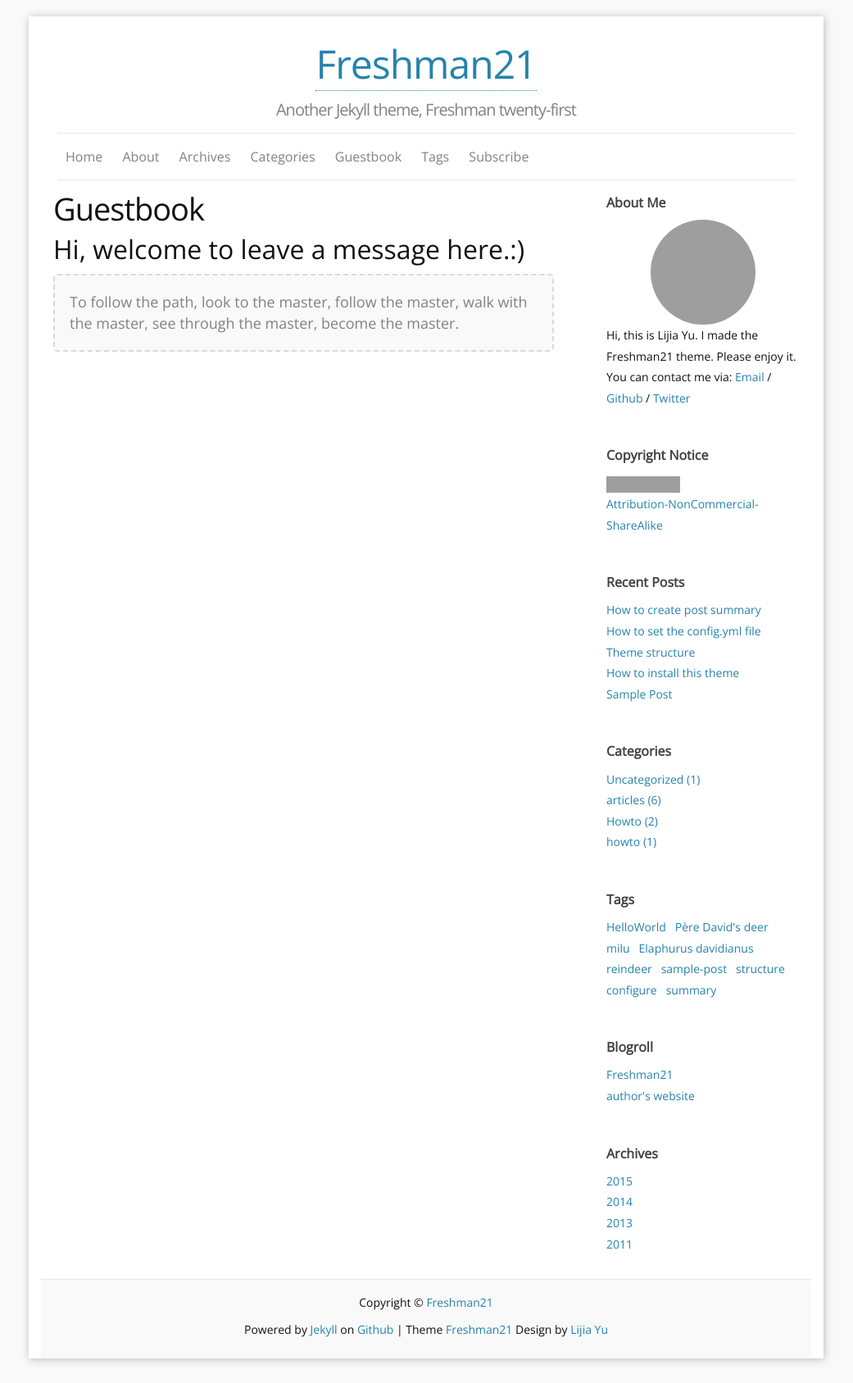
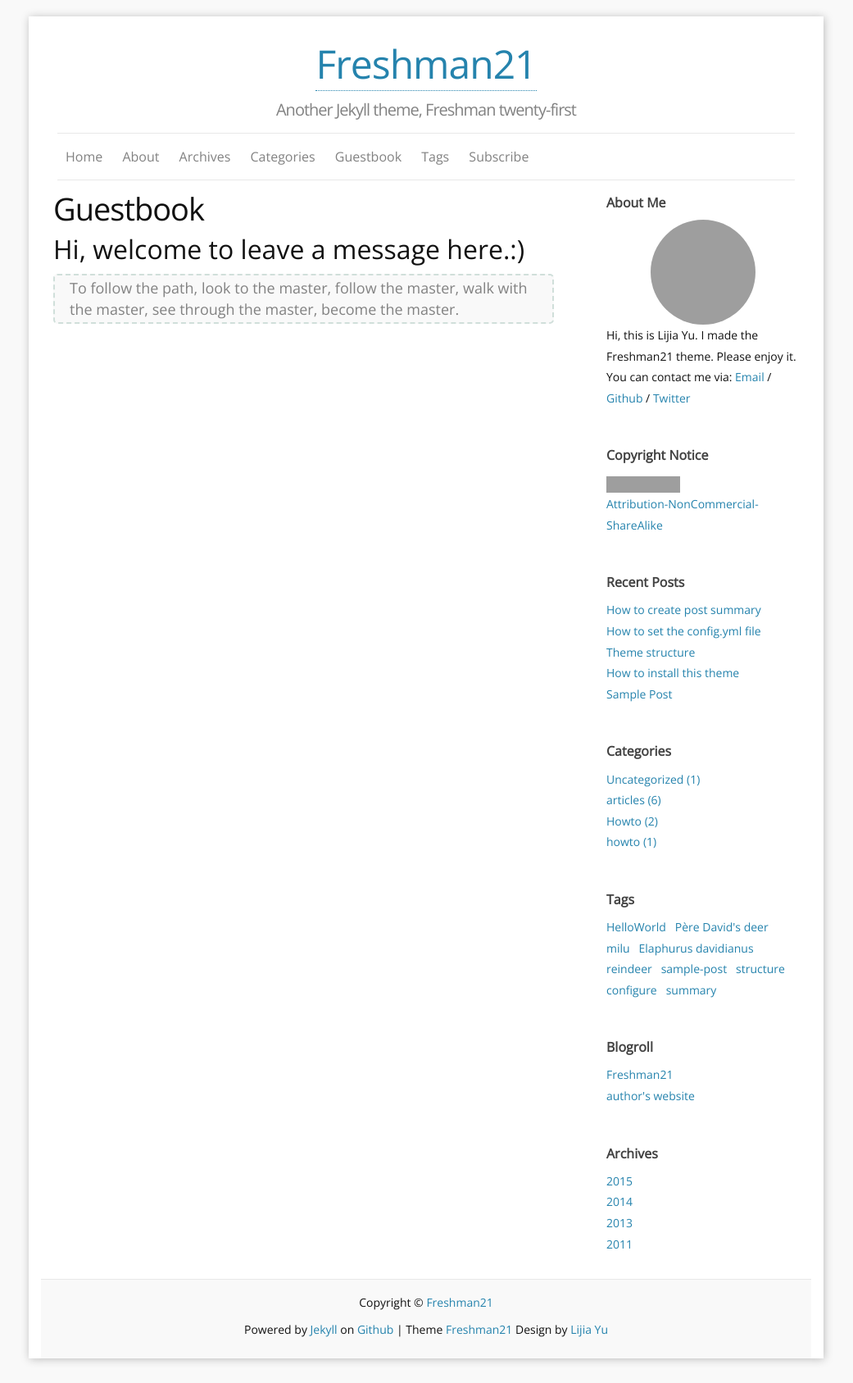
Before and after one commit to yulijia/freshman21, a Jekyll site: the page built from guestbook.md, in a window 1280 px wide. Shown: the whole page at 82% size, without its empty margins (120-1161 px from the left). Built offline with Jekyll 4.4.1, drawn with Linux system fonts in a browser that asks for light colours; comment, search, counter and statistics services are not loaded; grey boxes are pictures that could not be loaded.

Commit message:
reduce post-content padding

```diff
--- a/_sass/_layout.scss
+++ b/_sass/_layout.scss
@@ -183,8 +183,8 @@
 }
 
 .post-content {
-  p{ padding:20px 0; }
-  margin-bottom: $spacing-unit;
+  p { padding:$spacing-unit/5 0; }
+  //margin-bottom: $spacing-unit;
   h1 {
     font-size: 38px;
     line-height:1em;
```
